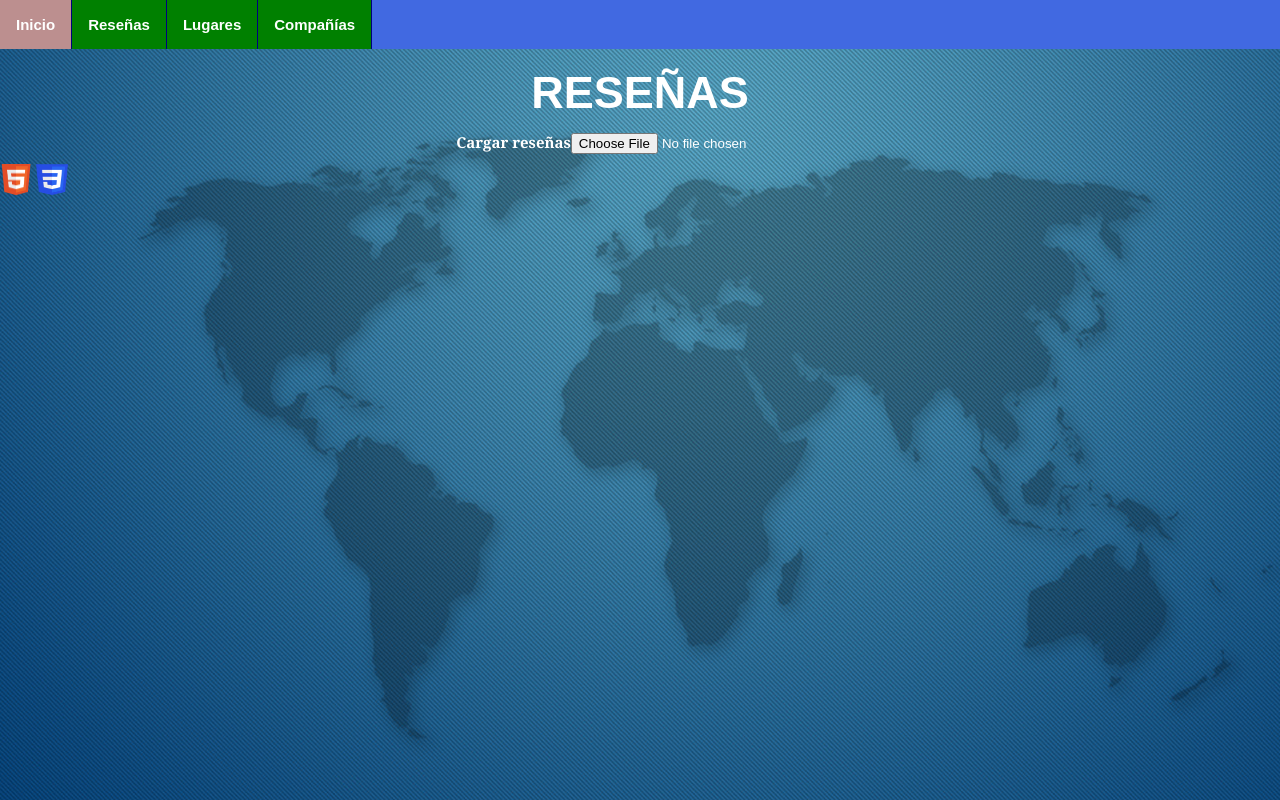
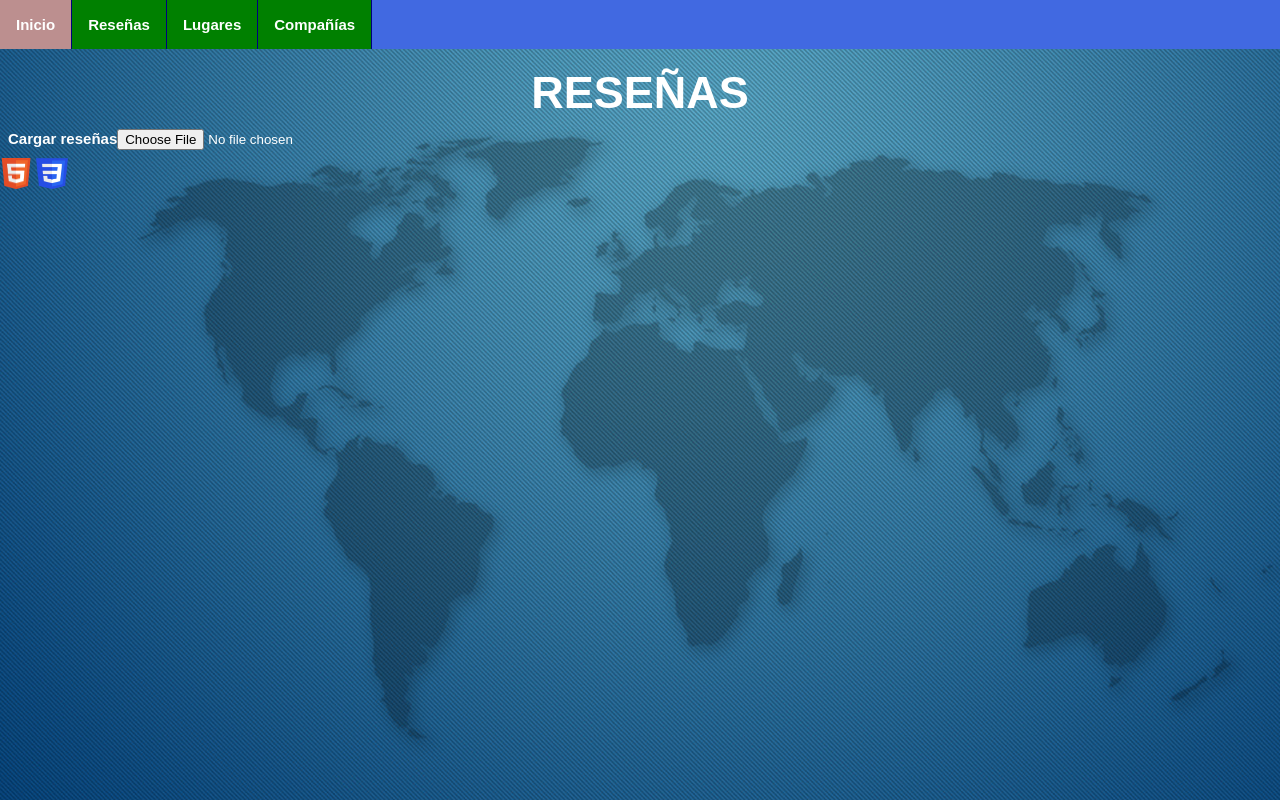
Before and after one commit to UO269509/uo269509.github.io, a plain HTML site: page Proyecto_SEW/html/resenas.html in a window 1280 px wide. Drawn offline with nearby package versions, Linux system fonts and the light colour scheme.

Commit message:
Update resenas.html

```diff
--- a/Proyecto_SEW/html/resenas.html
+++ b/Proyecto_SEW/html/resenas.html
@@ -30,8 +30,7 @@
     </header>
     <section class="home">
         <h1>Reseñas</h1>
-        <p id="inputFile">Cargar reseñas<input id="subirArchivos" type="file" accept="text/xml" onchange="procesar.procesarDatos()">
-        </p>
+        <label for="subirArchivos" id="inputFile">Cargar reseñas<input id="subirArchivos" type="file" accept="text/xml" onchange="procesar.procesarDatos()"></label>
     </section>
     <footer>
         <a href="https://validator.w3.org/check?uri=referer">
```
